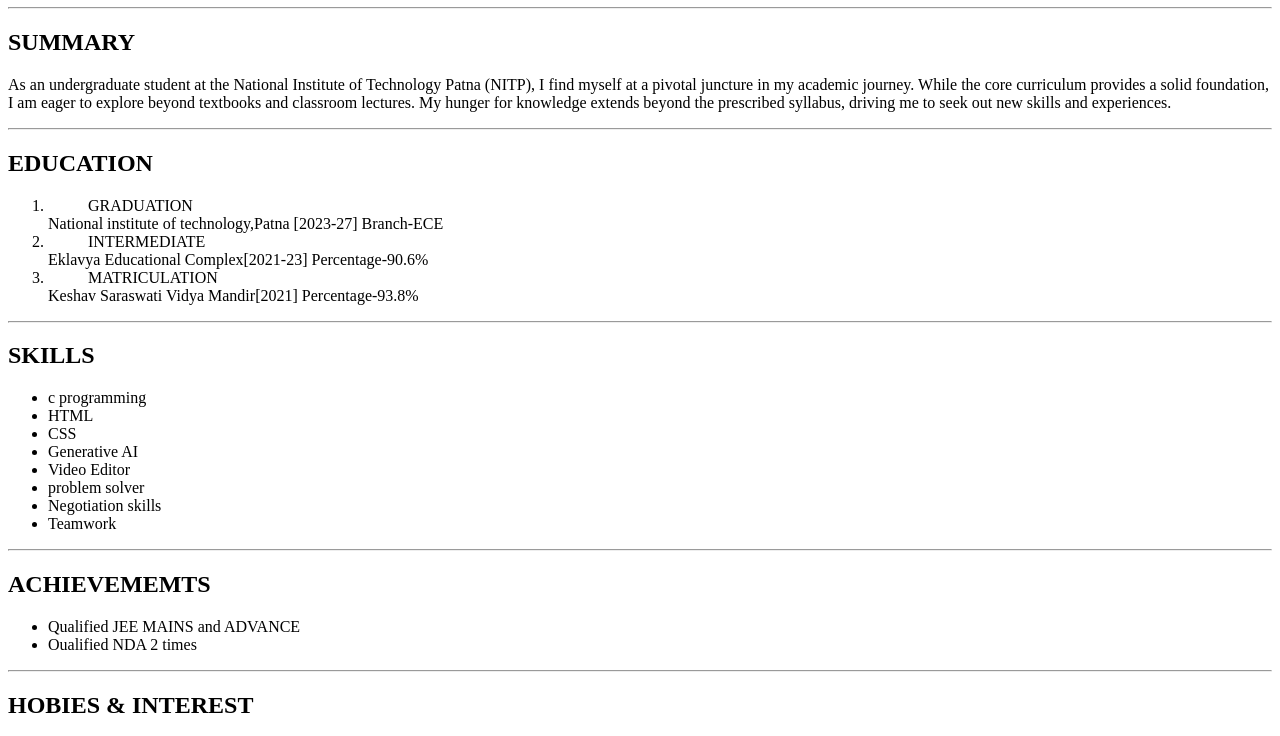
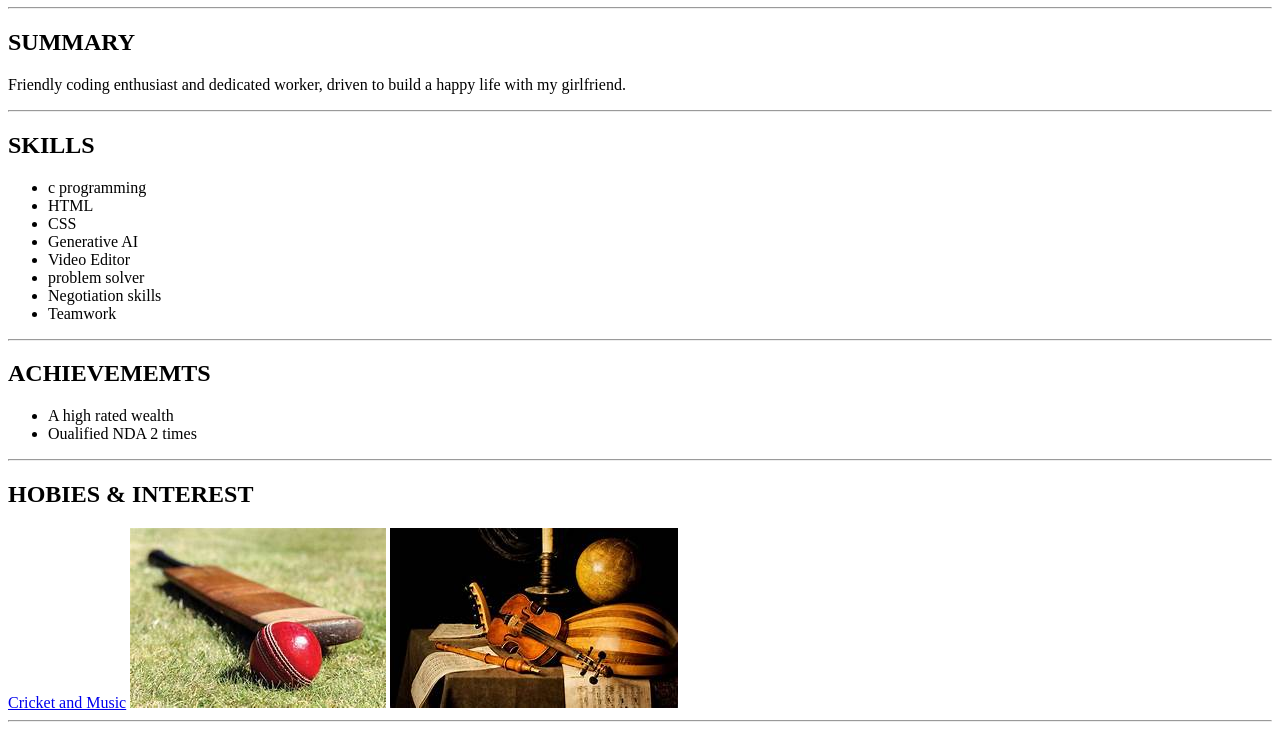
Before and after one commit to Lord2s/RESUME, a plain HTML site: page index.html in a window 1280 px wide. Shown: the part 101-837 px from the top of the page. Drawn offline with Linux system fonts and the light colour scheme.

Commit message:
Update index.html

```diff
--- a/index.html
+++ b/index.html
@@ -6,28 +6,12 @@
     <title>My Resume</title>
 </head>
 <body>
-<img src="./nda image.jpg" height="200"/>
-<h1>ARYAN RAJ</h1>
+<img src="./nda image.jpg" height="64"/>
+<h1>Jayden Smith</h1>
 <hr/>
 <h2>SUMMARY</h2>
-<p>As an undergraduate student at the National Institute of Technology Patna (NITP), I find myself at a pivotal juncture in my academic journey.
-While the core curriculum provides a solid foundation, I am eager to explore beyond textbooks and classroom lectures.
-My hunger for knowledge extends beyond the prescribed syllabus, driving me to seek out new skills and experiences.</p>
-<HR/>
-<h2>EDUCATION</h2>
-<ol>
-<li><UL>GRADUATION</UL>
- National institute of technology,Patna [2023-27]
- Branch-ECE</li>
- <LI><UL>INTERMEDIATE</UL>
- Eklavya Educational Complex[2021-23]
- Percentage-90.6%
-        </LI>
-        <li>
-<ul>MATRICULATION</ul>
- Keshav Saraswati Vidya Mandir[2021]
- Percentage-93.8%
-        </li>
+<p>Friendly coding enthusiast and dedicated
+    worker, driven to build a happy life with my girlfriend. </p>
 </ol>
 <HR/>
 <h2> SKILLS</h2>
@@ -44,7 +28,7 @@ My hunger for knowledge extends beyond the prescribed syllabus, driving me to se
 <HR/>
 <h2>ACHIEVEMEMTS</h2>
 <UL>
- <LI>Qualified JEE MAINS and ADVANCE</LI>
+ <LI>A high rated wealth</LI>
 <LI>Oualified NDA 2 times</LI>
 </UL>
 <HR/>
@@ -61,7 +45,7 @@ My hunger for knowledge extends beyond the prescribed syllabus, driving me to se
 </ol>
 <HR/>
 <footer>
-    <p> @ Aryan Raj . All rights reserved.</p>
+    <p> @ Jay Smith . All rights reserved.</p>
 </footer>
 
 </body>
```
